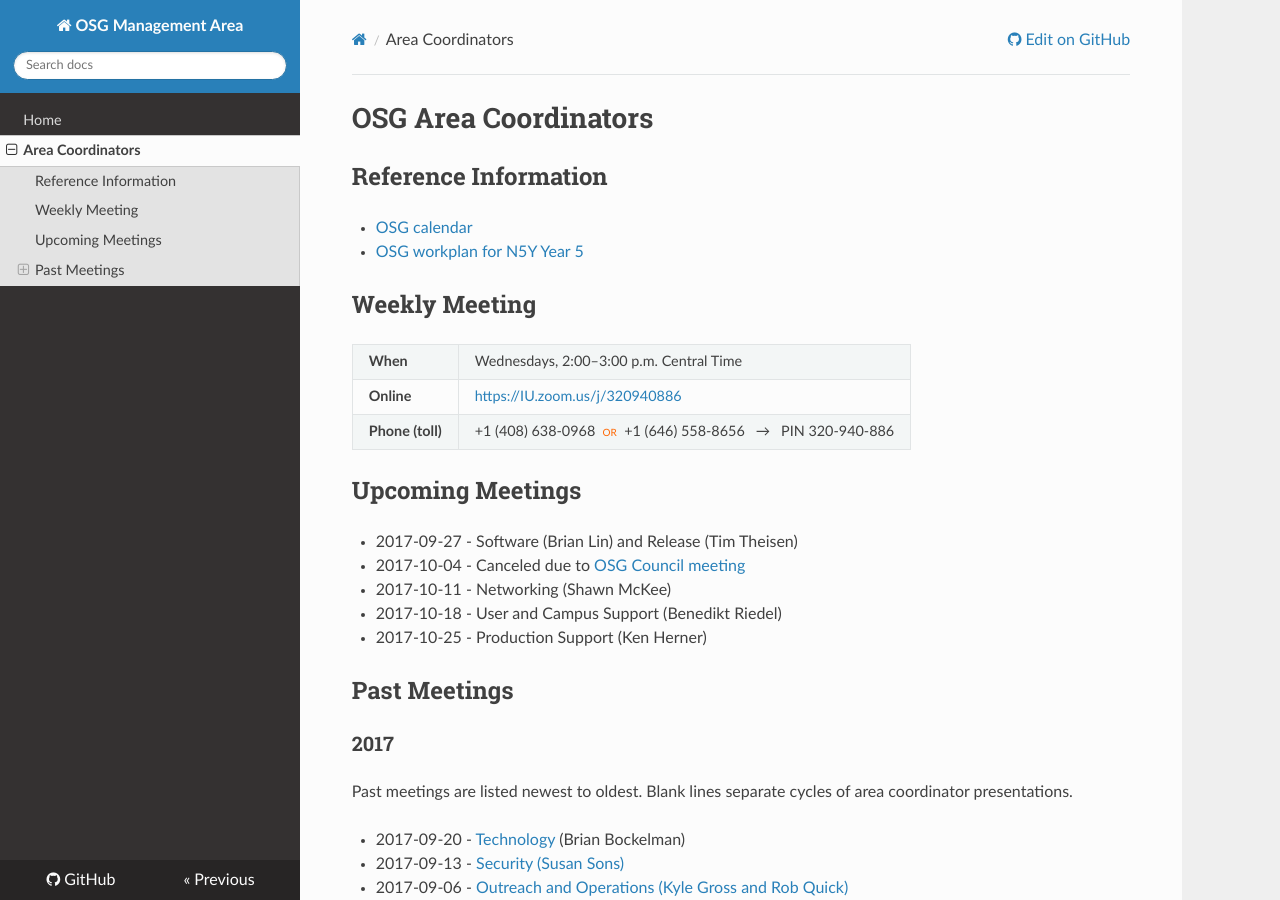
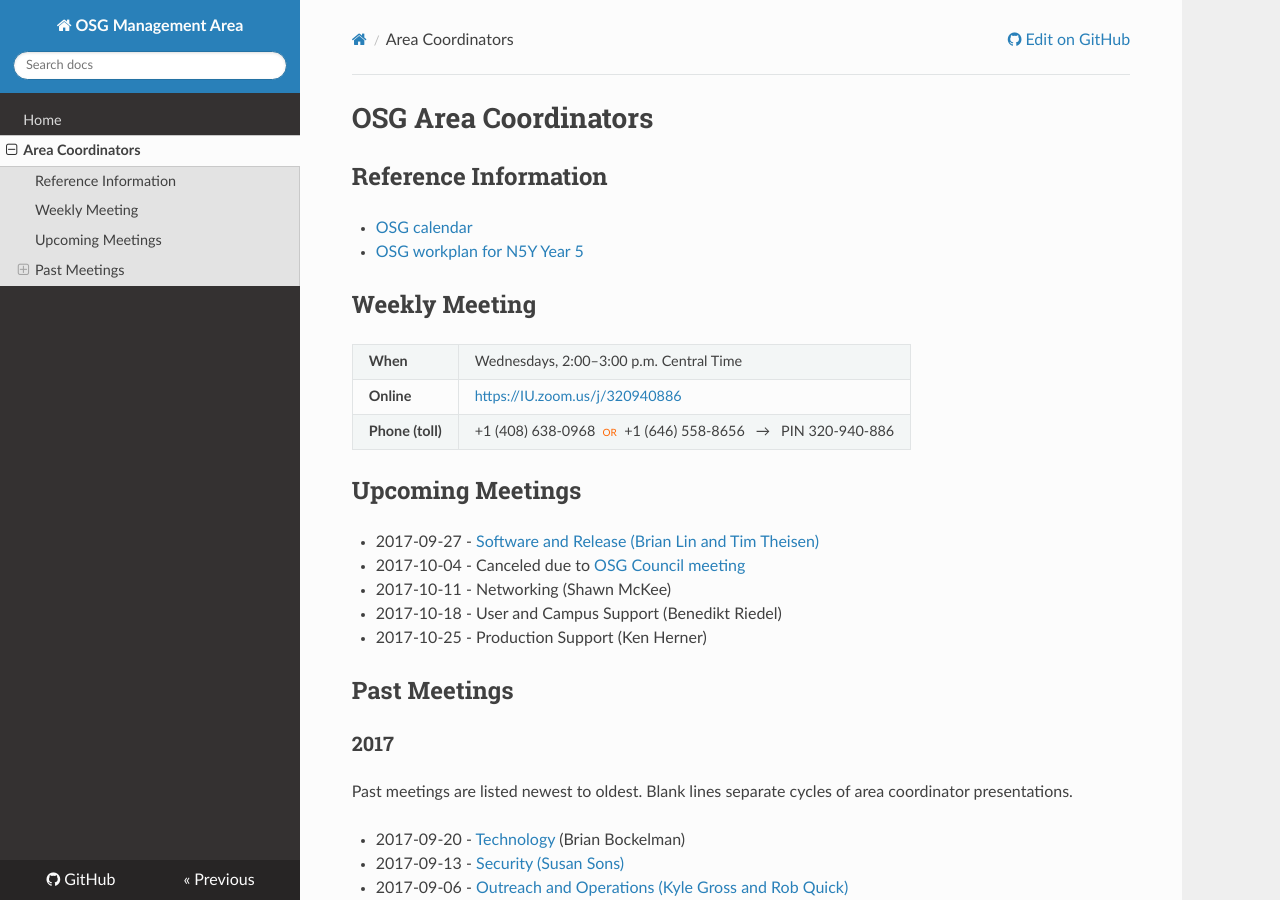
Before and after one commit to ppaschos/management-1, an MkDocs documentation site: the page built from docs/area-coordinators.md, in a window 1280 px wide and 900 px high. Built offline with MkDocs 1.6.1, drawn with Linux system fonts in a browser that asks for light colours; nearby versions of some CDN libraries; old or Windows-style settings are respelled for this version of MkDocs.

Commit message:
Update link to 2017-09-27 notes

```diff
--- a/docs/area-coordinators.md
+++ b/docs/area-coordinators.md
@@ -27,7 +27,7 @@
 
 ## Upcoming Meetings
 
-- 2017-09-27 - Software (Brian Lin) and Release (Tim Theisen)
+- 2017-09-27 - [Software and Release (Brian Lin and Tim Theisen)](https://docs.google.com/document/d/1NmIpykDswfYoQ72wumwO60RXLBIeAEbIZH8nq8zSXGA/edit?usp=sharing)
 - 2017-10-04 - Canceled due to [OSG Council meeting](https://indico.fnal.gov/conferenceDisplay.py?confId=14824)
 - 2017-10-11 - Networking (Shawn McKee)
 - 2017-10-18 - User and Campus Support (Benedikt Riedel)
```
